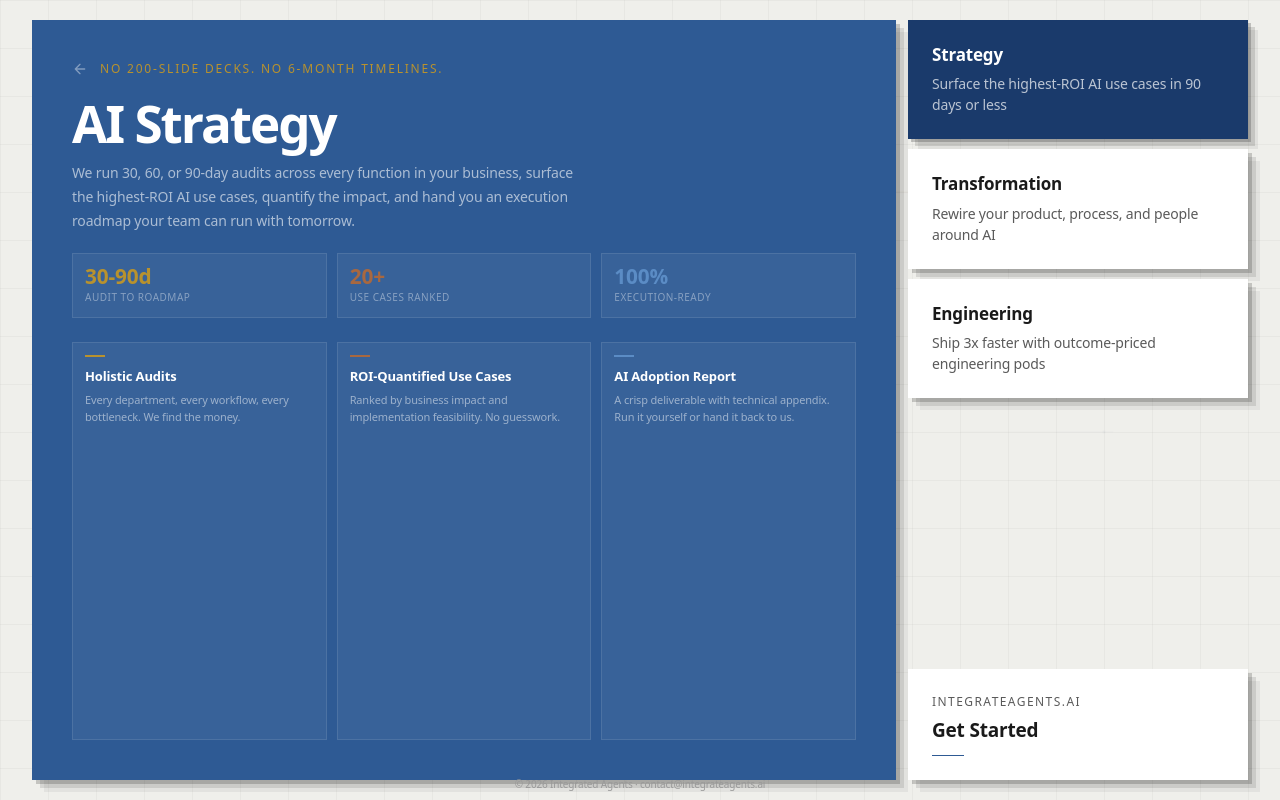
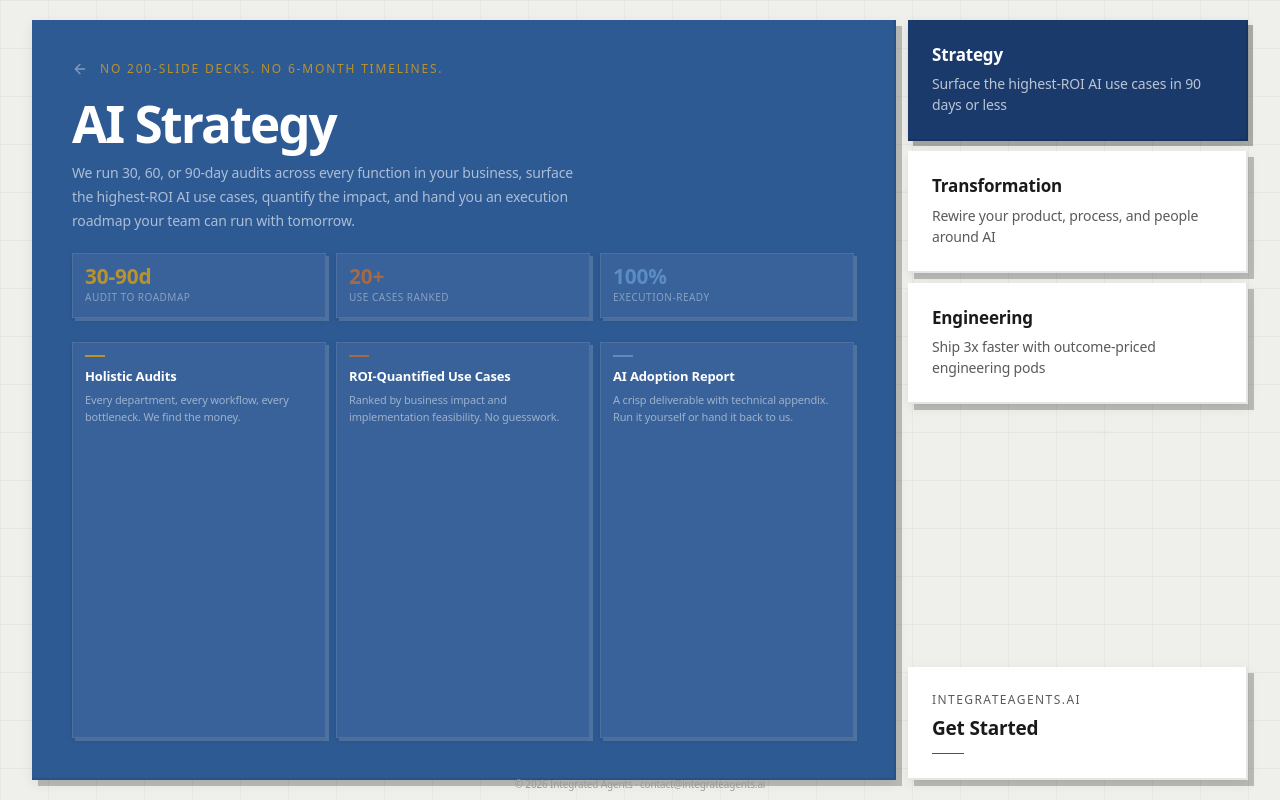
Before and after one commit to i-bb/integrating-agents, a React (Vite) app: page / in a window 1280 px wide. Both pictures are taken after a click on the button 1078 px from the left and 79 px from the top of the page. Built offline with nearby package versions, Linux system fonts and the light colour scheme; a web font is replaced by a local one.

Commit message:
fix: single-layer shadows with border ledge, z-depth on all inner panel cards and form elements
Co-authored-by: factory-droid[bot] <138933559+factory-droid[bot]@users.noreply.github.com>

```diff
--- a/src/App.tsx
+++ b/src/App.tsx
@@ -118,7 +118,7 @@ function ServiceContent({ view, onBack }: { view: 'strategy' | 'transformation'
 
       <div className="flex flex-col sm:flex-row gap-2.5 mb-6">
         {c.metrics.map((m, i) => (
-          <div key={i} className="flex-1 border border-white/10 bg-white/5 p-3">
+          <div key={i} className="flex-1 border border-white/10 bg-white/5 p-3 card-inner">
             <p className="text-[1.3rem] font-black leading-none" style={{ color: m.color }}>{m.value}</p>
             <p className="text-[10px] text-white/40 mt-1 uppercase tracking-wider">{m.label}</p>
           </div>
@@ -127,7 +127,7 @@ function ServiceContent({ view, onBack }: { view: 'strategy' | 'transformation'
 
       <div className="flex-1 grid grid-cols-1 sm:grid-cols-3 gap-2.5">
         {c.capabilities.map((cap, i) => (
-          <div key={i} className="border border-white/10 bg-white/5 p-3 flex flex-col">
+          <div key={i} className="border border-white/10 bg-white/5 p-3 flex flex-col card-inner">
             <div className="w-5 h-0.5 mb-2.5" style={{ backgroundColor: i === 0 ? 'var(--color-secondary)' : i === 1 ? 'var(--color-tertiary)' : 'var(--color-accent-bright)' }} />
             <p className="text-[13px] font-bold text-white mb-1">{cap.title}</p>
             <p className="text-[11px] text-white/50 leading-[1.6]">{cap.desc}</p>
@@ -146,12 +146,12 @@ function ContactContent({ onBack }: { onBack: () => void }) {
     await new Promise(r => setTimeout(r, 600))
     setSent(true)
   }
-  const input = 'w-full border border-white/15 bg-white/5 px-3 py-2.5 text-[13px] text-white placeholder:text-white/30 focus:outline-none focus:border-white/30 transition-colors'
+  const input = 'w-full border border-white/15 bg-white/5 px-3 py-2.5 text-[13px] text-white placeholder:text-white/30 focus:outline-none focus:border-white/30 transition-colors card-inner'
 
   if (sent) {
     return (
       <div className="flex flex-col items-center justify-center h-full text-center">
-        <div className="w-10 h-10 bg-white/10 flex items-center justify-center mb-4">
+        <div className="w-10 h-10 bg-white/10 flex items-center justify-center mb-4 card-inner">
           <svg className="w-5 h-5 text-[var(--color-secondary)]" viewBox="0 0 24 24" fill="none" stroke="currentColor" strokeWidth="2" strokeLinecap="round" strokeLinejoin="round"><polyline points="20 6 9 17 4 12"/></svg>
         </div>
         <h3 className="text-[1.3rem] font-bold text-white">We'll be in touch.</h3>
@@ -196,7 +196,7 @@ function ContactContent({ onBack }: { onBack: () => void }) {
           <textarea {...register('needs', { required: true })} className={`${input} h-full min-h-[80px] resize-none`} placeholder="What challenges are you facing? *" />
           {errors.needs && <p className="mt-1 text-[10px] text-[var(--color-tertiary)]">Required</p>}
         </div>
-        <button type="submit" disabled={isSubmitting} className="w-full py-3 text-[14px] font-bold bg-[var(--color-secondary)] text-white hover:bg-[var(--color-secondary-hover)] transition-colors disabled:opacity-60 cursor-pointer tracking-wide">
+        <button type="submit" disabled={isSubmitting} className="w-full py-3 text-[14px] font-bold bg-[var(--color-secondary)] text-white hover:bg-[var(--color-secondary-hover)] transition-colors disabled:opacity-60 cursor-pointer tracking-wide card-inner">
           {isSubmitting ? 'Sending...' : 'Submit'}
         </button>
       </form>
--- a/src/index.css
+++ b/src/index.css
@@ -60,14 +60,22 @@
 
 .card-pop {
   box-shadow:
-    4px 4px 0 0 rgba(0, 0, 0, 0.18),
-    8px 8px 0 0 rgba(0, 0, 0, 0.10),
-    12px 12px 0 0 rgba(0, 0, 0, 0.05);
+    6px 6px 0 0 rgba(0, 0, 0, 0.22),
+    0 4px 12px rgba(0, 0, 0, 0.08);
+  border-right: 2px solid rgba(0, 0, 0, 0.10);
+  border-bottom: 2px solid rgba(0, 0, 0, 0.10);
 }
 
 .card-pop-active {
   box-shadow:
-    3px 3px 0 0 rgba(0, 0, 0, 0.20),
-    7px 7px 0 0 rgba(0, 0, 0, 0.12),
-    10px 10px 0 0 rgba(0, 0, 0, 0.06);
+    5px 5px 0 0 rgba(0, 0, 0, 0.28),
+    0 3px 10px rgba(0, 0, 0, 0.10);
+  border-right: 2px solid rgba(0, 0, 0, 0.12);
+  border-bottom: 2px solid rgba(0, 0, 0, 0.12);
 }
+
+.card-inner {
+  box-shadow:
+    3px 3px 0 0 rgba(239, 239, 235, 0.18),
+    0 2px 6px rgba(0, 0, 0, 0.15);
+}
```
